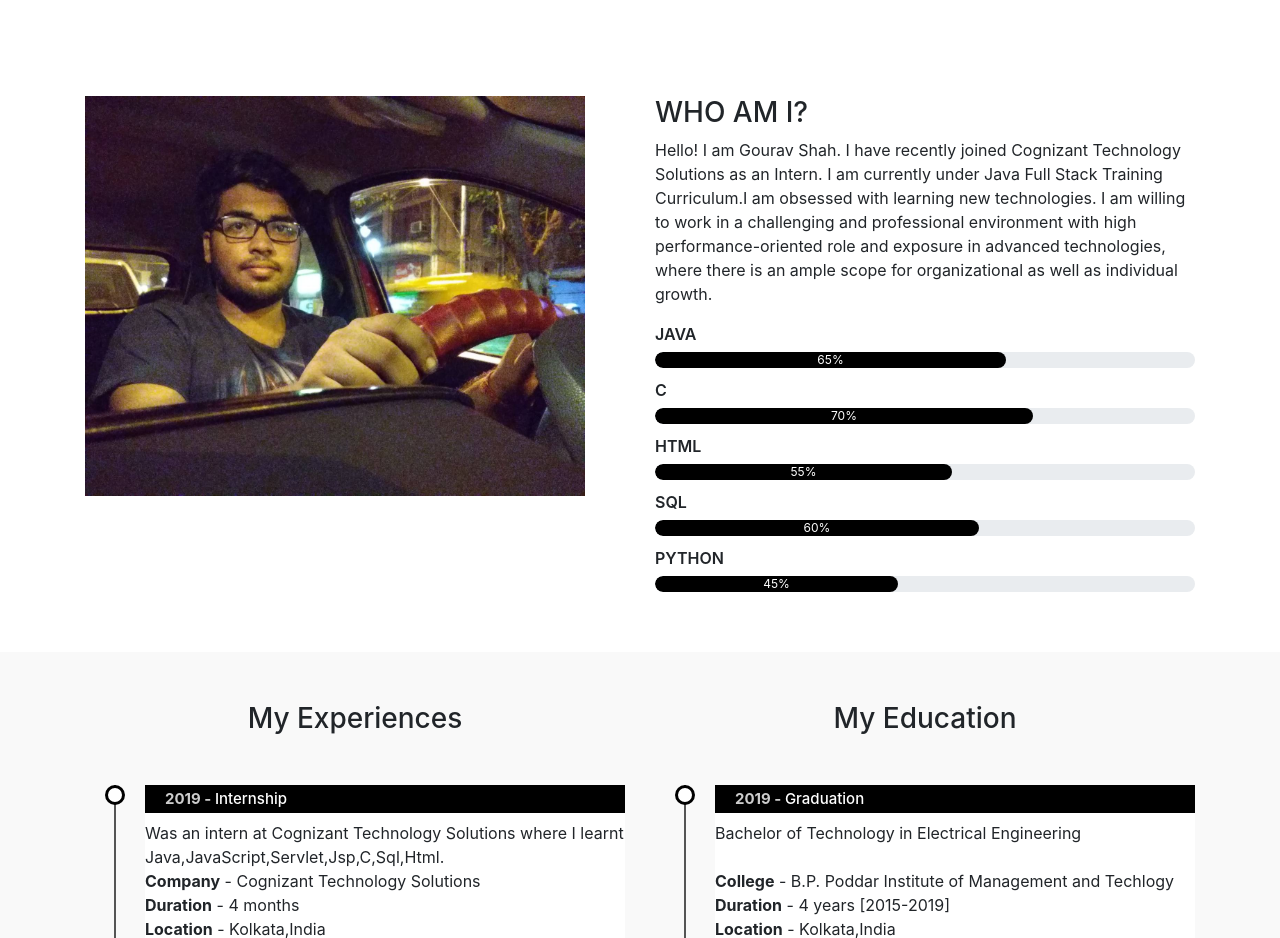
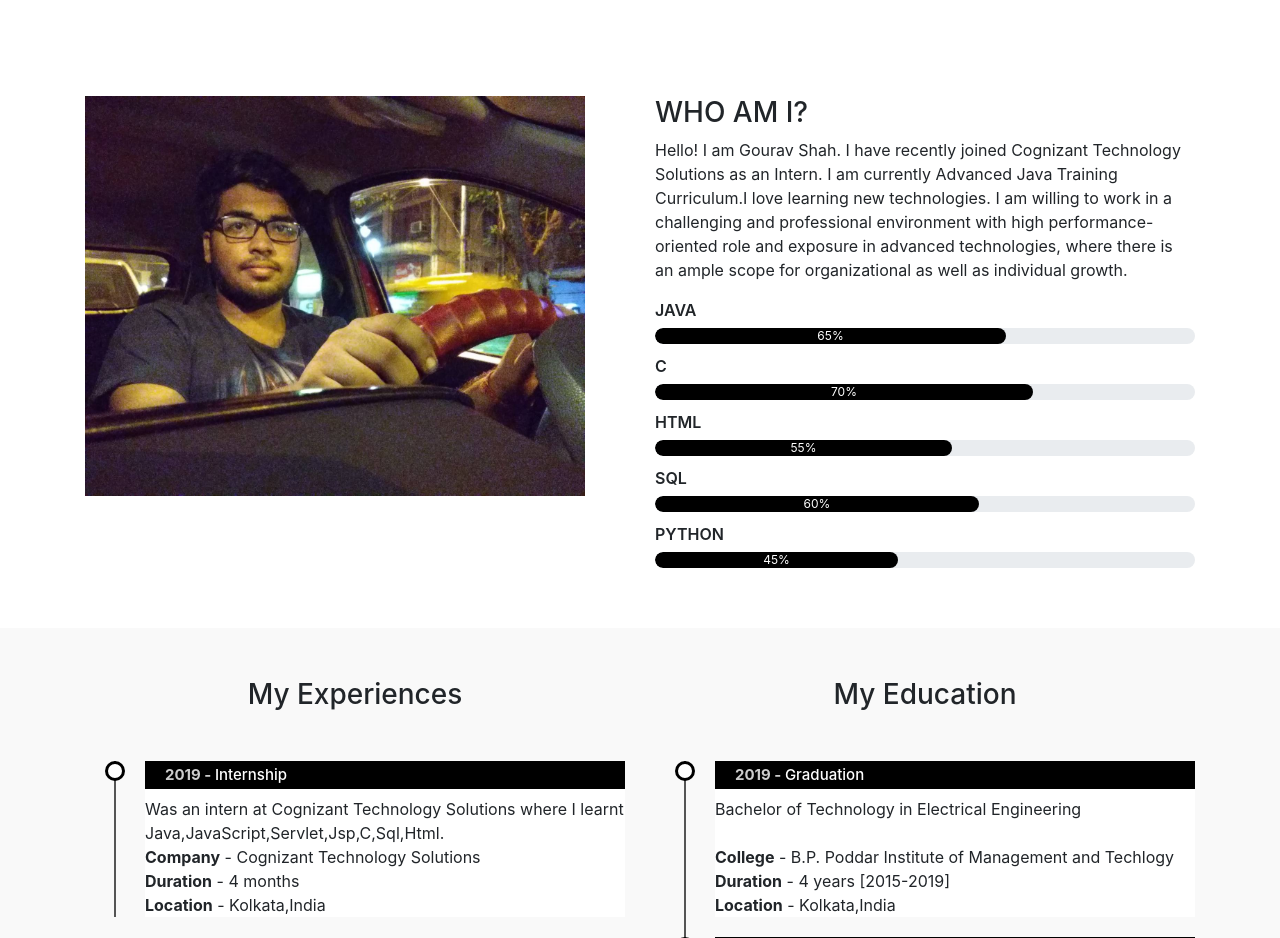
Before and after one commit to gouravshah97/gouravshah97.github.io, a plain HTML site: page index.html in a window 1280 px wide. Shown: the part 860-1798 px from the top of the page. Drawn offline with nearby package versions, Linux system fonts and the light colour scheme.

Commit message:
Update index.html

```diff
--- a/index.html
+++ b/index.html
@@ -81,7 +81,7 @@
 <div class="col-md-6">
 <h3>WHO AM I?</h3>
 <p>Hello! I am Gourav Shah.
-I have recently joined Cognizant Technology Solutions as an Intern. I am currently under Java Full Stack Training Curriculum.I am obsessed with learning new technologies.
+I have recently joined Cognizant Technology Solutions as an Intern. I am currently Advanced Java Training Curriculum.I love learning new technologies.
 I am willing to work in a challenging and professional environment with high performance-oriented role and exposure in advanced technologies, where there is an ample scope for organizational as well as individual growth.</p>
 
 <div class="skills-bar">
```
